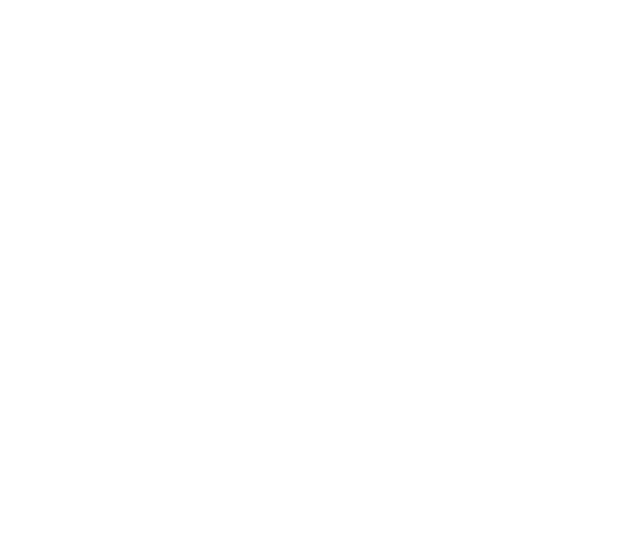
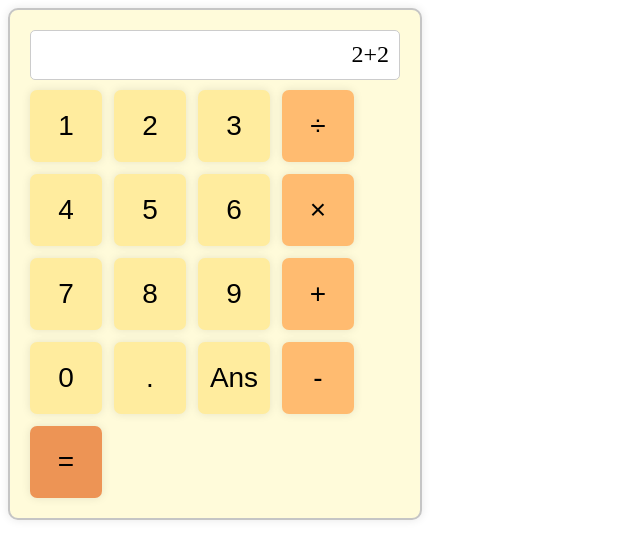
Before and after one commit to MrBenjaminHolmes/Calculator, a plain HTML site: page index.html in a window 1280 px wide. Shown: the whole page, without its empty margins (0-640 px from the left). Drawn offline with Linux system fonts and the light colour scheme.

Commit message:
Started UI

```diff
--- a/index.html
+++ b/index.html
@@ -7,6 +7,31 @@
     <title>Calculator</title>
 </head>
 <body>
+    <div class="container">
+        <div class="display">2+2</div>
+        <div class="inputs">
+            <button class="num">1</button>
+            <button class="num">2</button>
+            <button class="num">3</button>
+            <button class="operator">÷</button>
+            <button class="num">4</button>
+            <button class="num">5</button>
+            <button class="num">6</button>
+            <button class="operator">×</button>
+            <button class="num">7</button>
+            <button class="num">8</button>
+            <button class="num">9</button>
+            <button class="operator">+</button>
+            <button class="num">0</button>
+            <button class="num">.</button>
+            <button class="num">Ans</button>
+            <button class="operator">-</button>
+            <button id="equals">=</button>
+
+
+
+        </div>
+    </div>
     <script src="script.js"></script>
 </body>
 </html>
--- a/styles.css
+++ b/styles.css
@@ -0,0 +1,56 @@
+.container {
+    display: flex;
+    justify-content: center;
+    flex-direction: column;
+    align-items: center;
+    text-align: center;
+    background-color: #FFFBDA;
+    border: 2px solid #c5c5c5;
+    border-radius: 10px;
+    padding: 20px;
+    width: 370px;
+    box-shadow: 0 0 10px rgba(0, 0, 0, 0.1);
+}
+
+.display {
+    width: 100%;
+    height: 50px;
+    margin-bottom: 10px;
+    background-color: #fff;
+    border: 1px solid #ccc;
+    border-radius: 5px;
+    font-size: 24px;
+    text-align: right;
+    padding: 10px;
+    box-sizing: border-box;
+}
+
+.inputs {
+    display: flex;
+    gap: 12px;
+    flex-wrap: wrap;
+}
+
+button{
+    width: 9vh;
+    border: none;
+    border-radius: 7px;
+    height: 9vh;
+    font-size: 28px;
+}
+
+.num{
+    background-color:#FFEC9E;
+    box-shadow: 0 0 10px rgba(0, 0, 0, 0.1);
+}
+
+
+.operator{
+    background-color:#FFBB70;
+    box-shadow: 0 0 10px rgba(0, 0, 0, 0.1);
+}
+
+#equals{
+    background-color:#ED9455;
+    box-shadow: 0 0 10px rgba(0, 0, 0, 0.1);
+}
```
Also changed, not shown: buttonList.txt (added).
